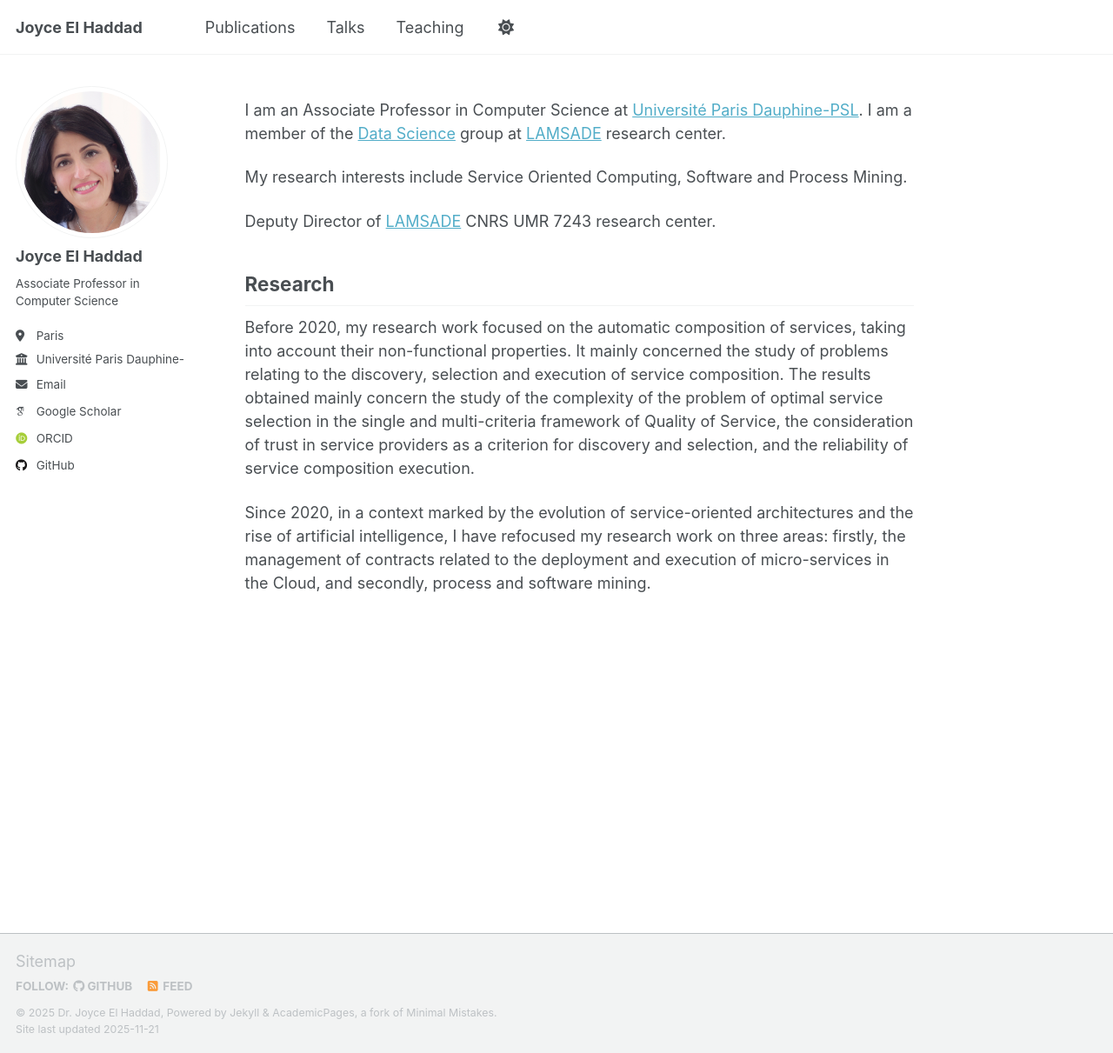
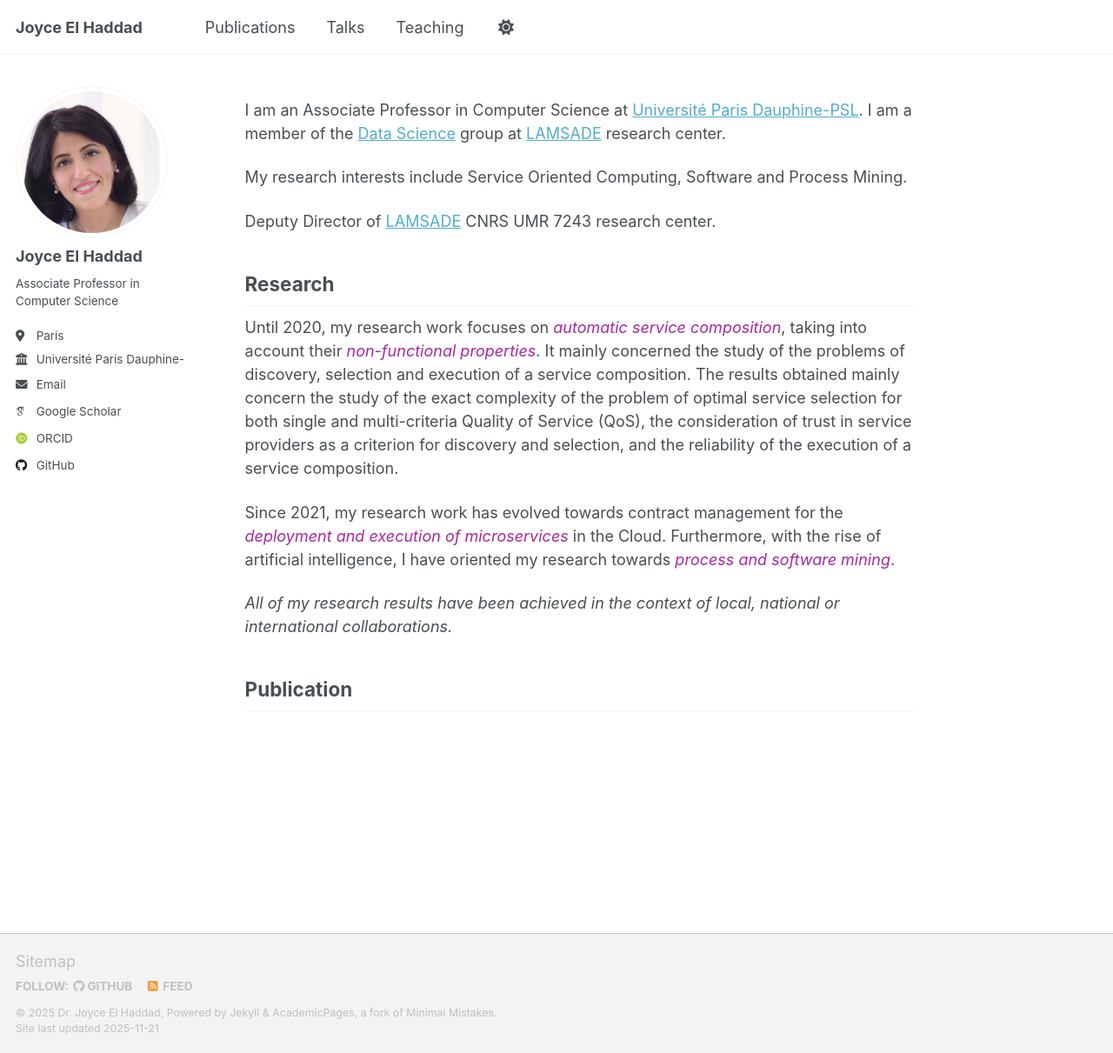
Before and after one commit to joyceelhaddad/joyceelhaddad.github.io, a Jekyll site: the page built from _pages/about.md, in a window 1280 px wide and 1211 px high. Shown: the whole window at 87% size. Built offline with Jekyll 4.4.1, drawn with Linux system fonts in a browser that asks for light colours; some web fonts are replaced; a script that is not in the unit is left out.

Commit message:
Update about.md

```diff
--- a/_pages/about.md
+++ b/_pages/about.md
@@ -16,9 +16,16 @@ Deputy Director of [LAMSADE](https://www.lamsade.dauphine.fr/) CNRS UMR 7243 res
 
 Research
 ------
-Before 2020, my research work focused on the automatic composition of services, taking into account their non-functional properties. It mainly concerned the study of problems relating to the discovery, selection and execution of service composition. The results obtained mainly concern the study of the complexity of the problem of optimal service selection in the single and multi-criteria framework of Quality of Service, the consideration of trust in service providers as a criterion for discovery and selection, and the reliability of service composition execution.
+Until 2020, my research work focuses on <font color="#A628A0"><i>automatic service composition</i></font>, taking into account their <font color="#A628A0"><i>non-functional properties</i></font>. It mainly concerned the study of the problems of discovery, selection and execution of a service composition. The results obtained mainly concern the study of the exact complexity of the problem of optimal service selection for both single and multi-criteria Quality of Service (QoS), the consideration of trust in service providers as a criterion for discovery and selection, and the reliability of the execution of a service composition.
 
-Since 2020, in a context marked by the evolution of service-oriented architectures and the rise of artificial intelligence, I have refocused my research work on three areas: firstly, the management of contracts related to the deployment and execution of micro-services in the Cloud, and secondly, process and software mining.
+Since 2021, my research work has evolved towards contract management for the <font color="#A628A0"><i>deployment and execution of microservices</i></font> in the Cloud. Furthermore, with the rise of artificial intelligence, I have oriented my research towards <font color="#A628A0"><i>process and software mining</i></font>.
+
+*All of my research results have been achieved in the context of local, national or international collaborations.*
+
+
+Publication
+------
+
 
 <!--This is the front page of a website that is powered by the [Academic Pages template](https://github.com/academicpages/academicpages.github.io) and hosted on GitHub pages. [GitHub pages](https://pages.github.com) is a free service in which websites are built and hosted from code and data stored in a GitHub repository, automatically updating when a new commit is made to the repository. This template was forked from the [Minimal Mistakes Jekyll Theme](https://mmistakes.github.io/minimal-mistakes/) created by Michael Rose, and then extended to support the kinds of content that academics have: publications, talks, teaching, a portfolio, blog posts, and a dynamically-generated CV. Incidentally, these same features make it a great template for anyone that needs to show off a professional template!
 
```
